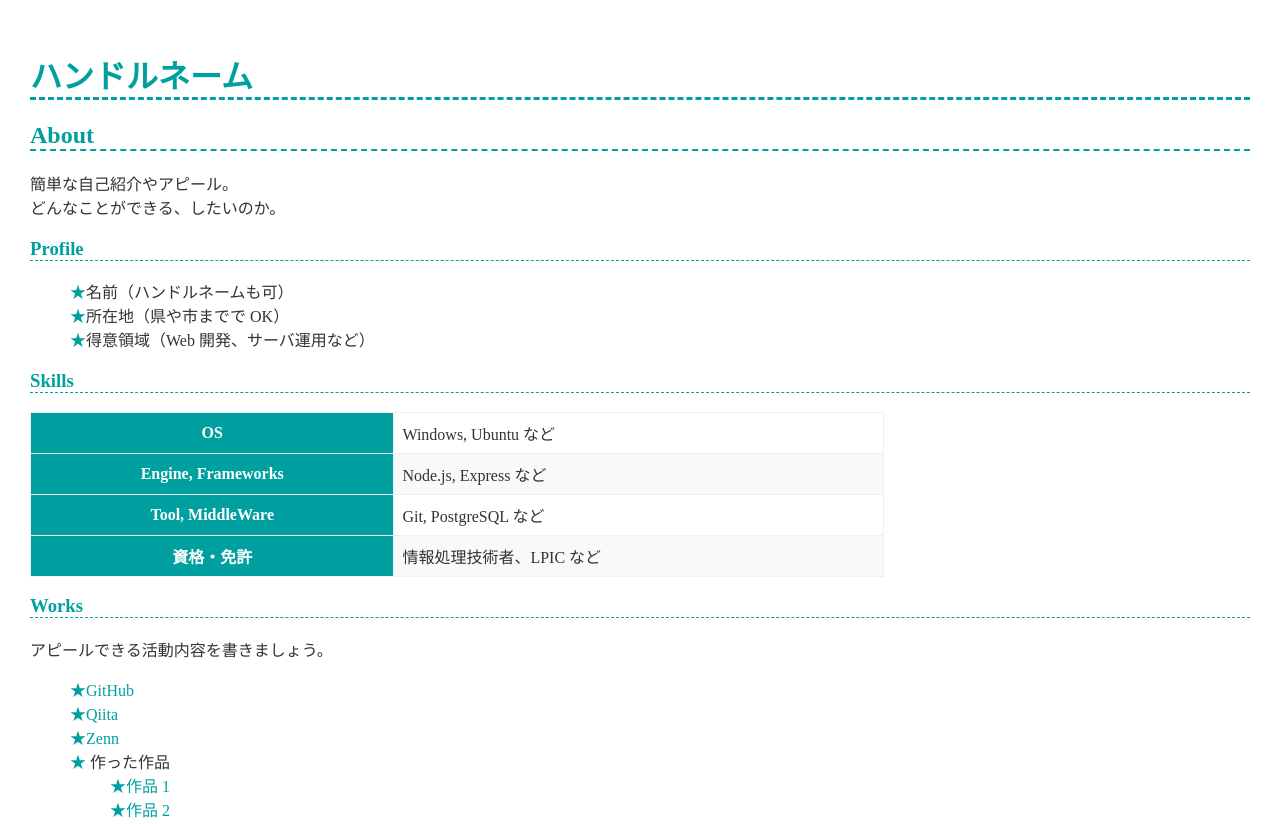
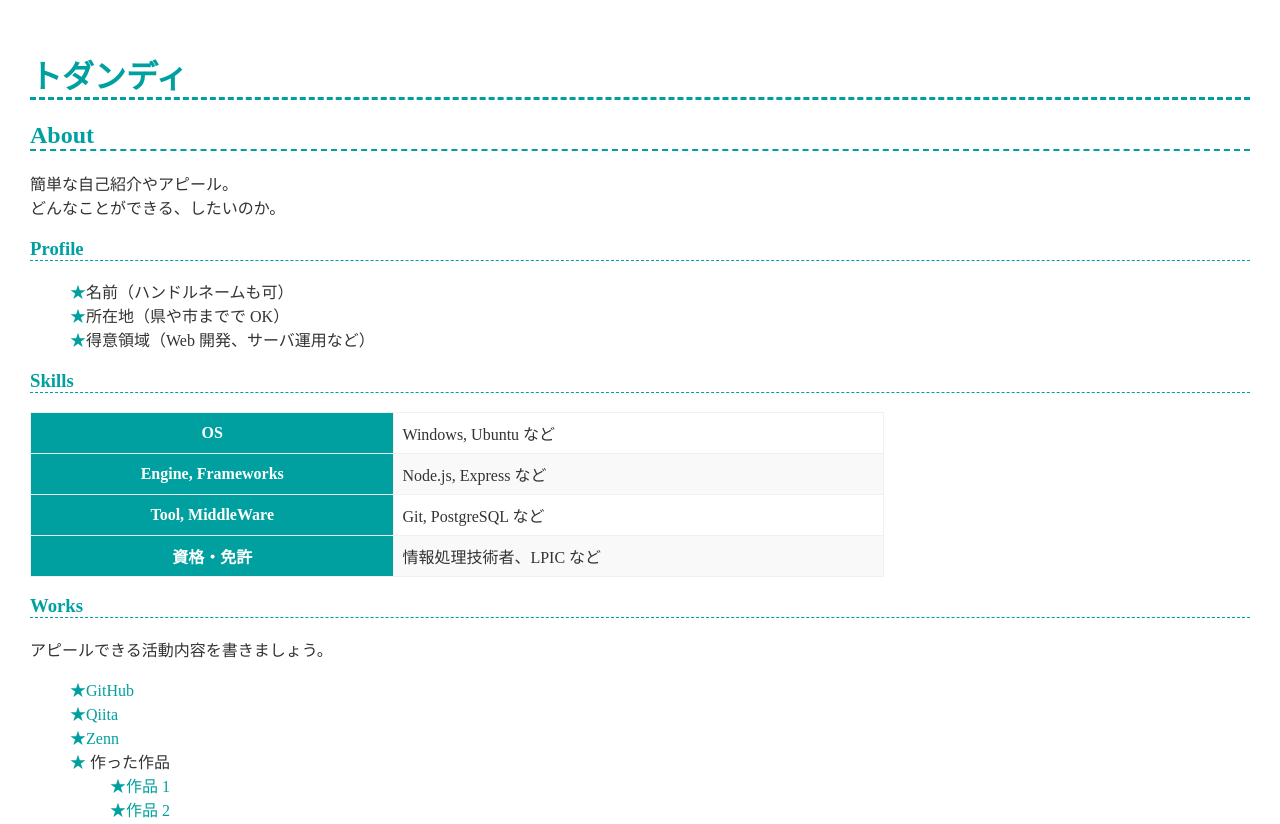
Before and after one commit to TODANDY/TODANDY.github.io, a plain HTML site: page index.html in a window 1280 px wide. Shown: the top 824 px of the page. Drawn offline with Linux system fonts and the light colour scheme.

Commit message:
Update index.html

```diff
--- a/index.html
+++ b/index.html
@@ -7,7 +7,7 @@
     <title>ハンドルネームのポートフォリオ</title>
   </head>
   <body>
-    <h1>ハンドルネーム</h1>
+    <h1>トダンディ</h1>
 
     <h2>About</h2>
     <p>
```
